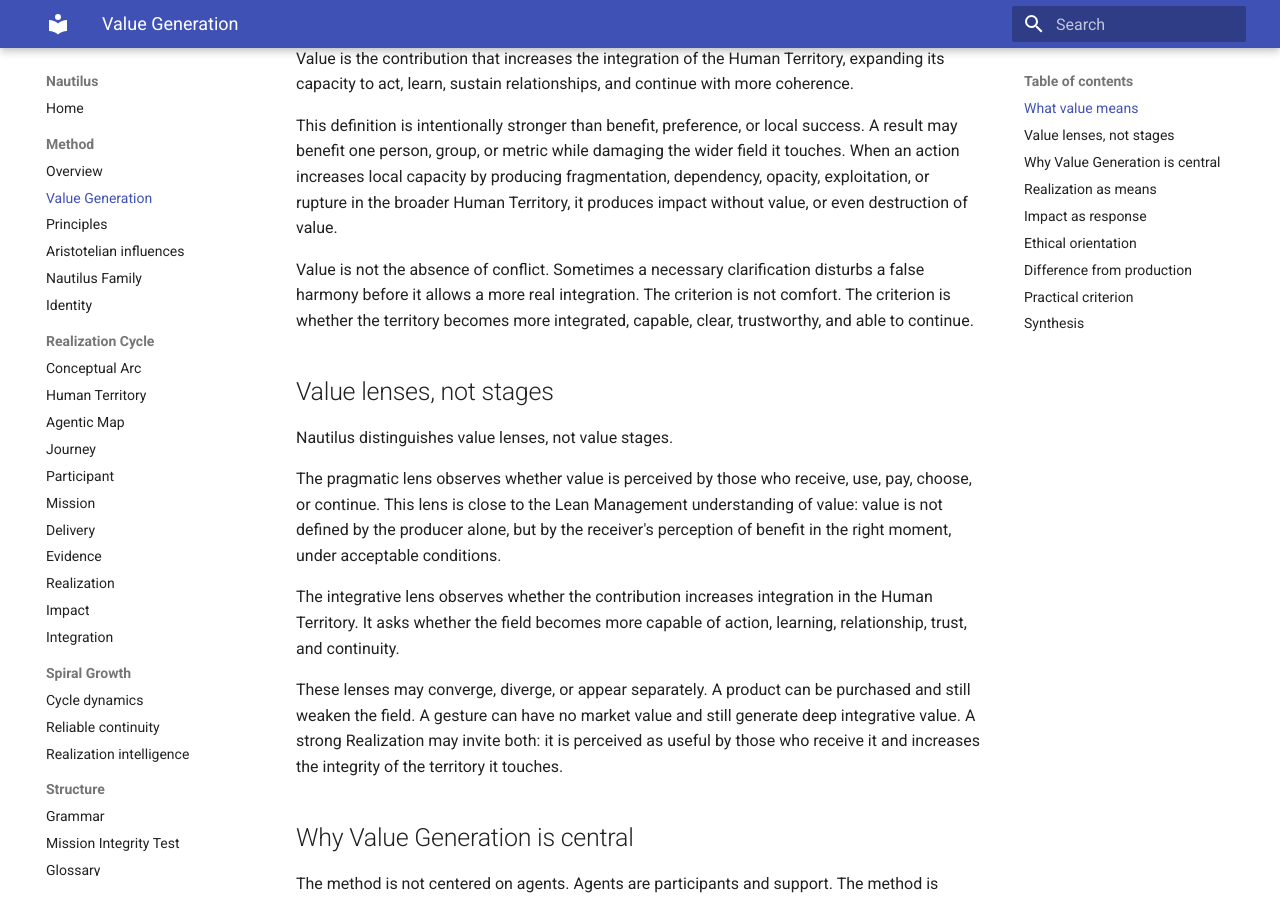
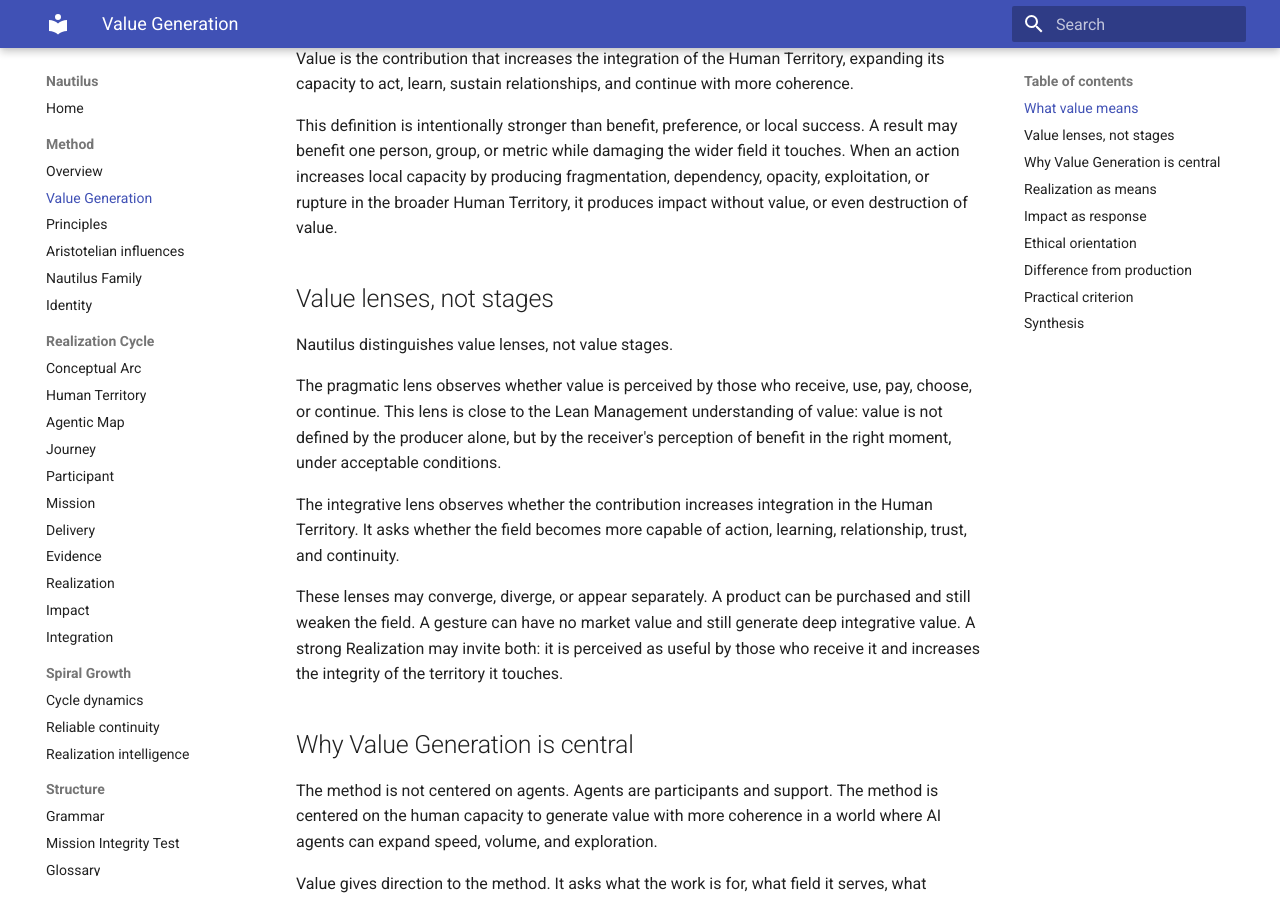
Before and after one commit to mirror-mind-ai/nautilus, an MkDocs documentation site: the page built from docs/method/value-generation.md, in a window 1280 px wide and 900 px high, scrolled down 369 px. Built offline with MkDocs 1.6.1 and Material for MkDocs 9.7.7, drawn with Linux system fonts in a browser that asks for light colours.

Commit message:
Tighten value definition wording

```diff
--- a/docs/method/value-generation.md
+++ b/docs/method/value-generation.md
@@ -9,8 +9,6 @@
 Value is the contribution that increases the integration of the Human Territory, expanding its capacity to act, learn, sustain relationships, and continue with more coherence.
 
 This definition is intentionally stronger than benefit, preference, or local success. A result may benefit one person, group, or metric while damaging the wider field it touches. When an action increases local capacity by producing fragmentation, dependency, opacity, exploitation, or rupture in the broader Human Territory, it produces impact without value, or even destruction of value.
-
-Value is not the absence of conflict. Sometimes a necessary clarification disturbs a false harmony before it allows a more real integration. The criterion is not comfort. The criterion is whether the territory becomes more integrated, capable, clear, trustworthy, and able to continue.
 
 ## Value lenses, not stages
 
```
Also changed, not shown: docs/pt-br/method/value-generation.md (+0 -2 lines).
